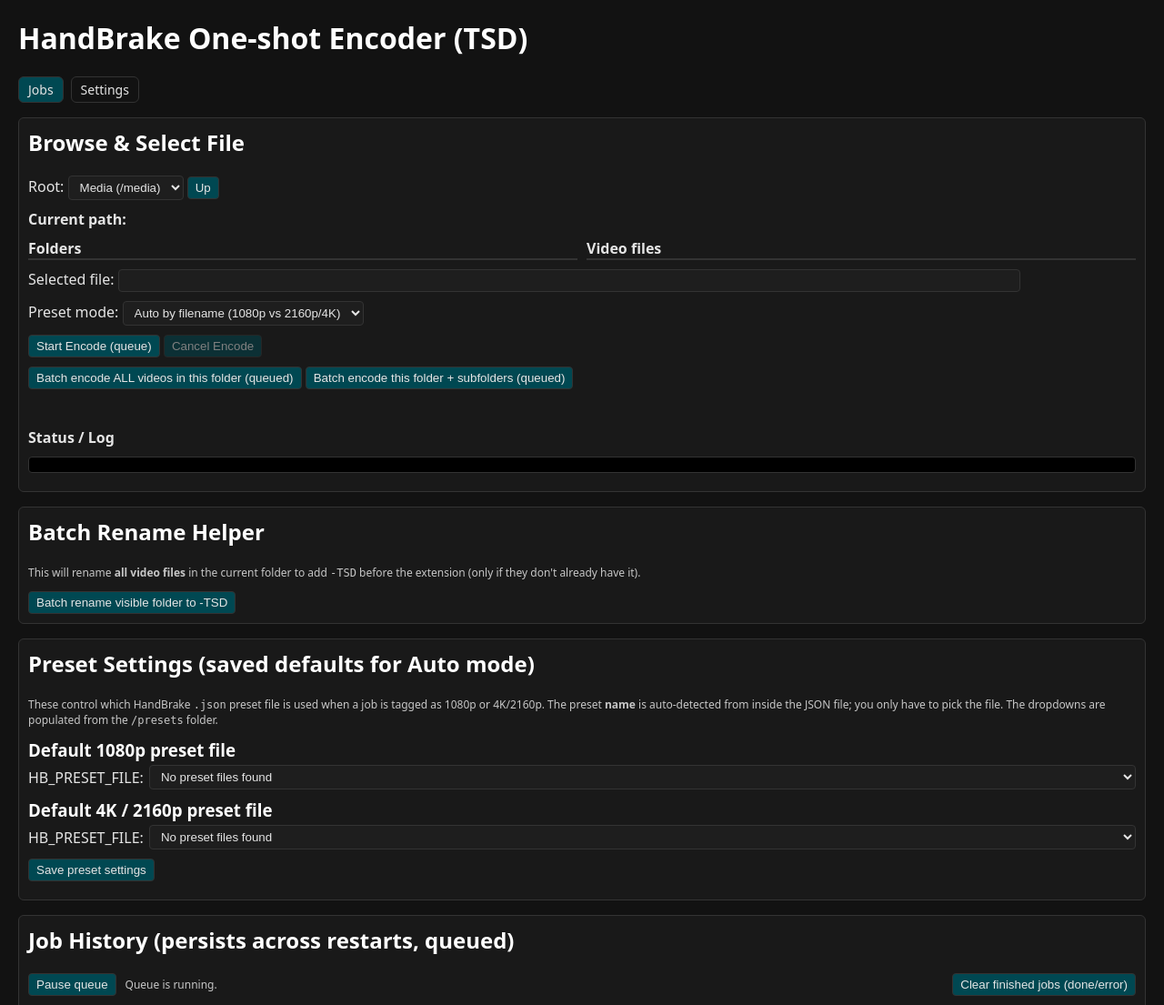
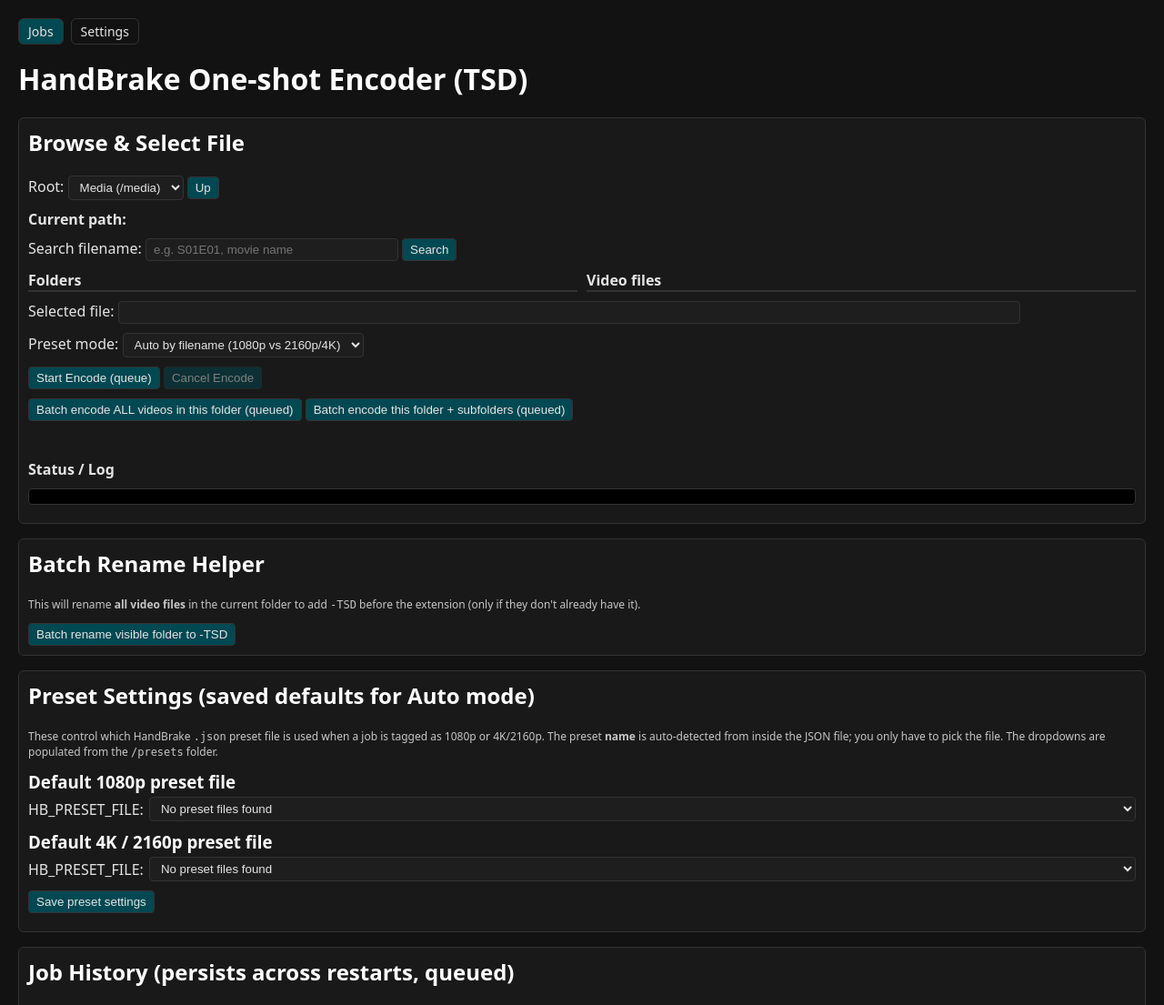
Before and after one commit to kevin1724/handbrake-tsd-helper, a Flask app: page / in a window 1280 px wide. Shown: the top 1105 px of the page at 91% size. Run offline with Flask 3, Linux system fonts and the light colour scheme; data that the repository does not hold is empty; parts of the project's set-up code (start-up, migrations or seed data) failed here and were passed over.

Commit message:
added search function to be able to find files to TSD faster

```diff
--- a/webui/app/routes.py
+++ b/webui/app/routes.py
@@ -630,3 +630,127 @@
         if not ok:
             return jsonify(error=err or "remove failed"), 400
         return jsonify(ok=True, job_id=job_id)
+
+
+
+    # ------------- Media search (files + folders, fuzzy-ish) -------------
+    @app.route("/search_media")
+    def search_media():
+        """
+        Search for video files AND folders by name (case-insensitive, contains-all-words).
+
+        Query params:
+          q    → search text (required, e.g. "S01E01", "avatar 4k", "season 1")
+          base → optional starting folder; if omitted, search all ROOTS
+
+        Matching:
+        - We lowercase everything
+        - Replace ., _, - with spaces
+        - Split the query into words
+        - A file/folder matches if ALL query words appear in its normalized name
+
+        Returns JSON:
+        {
+          "matches": [
+            {
+              "path": "/full/path/to",
+              "name": "Season 01",
+              "folder": "/full/path",     # parent folder (for files) or same as path (for dirs)
+              "type": "dir" | "file"
+            },
+            ...
+          ],
+          "limit": 200
+        }
+        """
+        q = (request.args.get("q") or "").strip()
+        if not q:
+            return jsonify(error="missing 'q' search term"), 400
+
+        base = (request.args.get("base") or "").strip()
+
+        def normalize(s: str) -> str:
+            s = s.lower()
+            for ch in [".", "_", "-"]:
+                s = s.replace(ch, " ")
+            return " ".join(s.split())  # collapse multiple spaces
+
+        query_terms = normalize(q).split()
+        if not query_terms:
+            return jsonify(error="search term too short"), 400
+
+        matches = []
+        SEARCH_LIMIT = 200
+
+        def name_matches(name: str) -> bool:
+            n = normalize(name)
+            return all(term in n for term in query_terms)
+
+        def walk_root(root_path: str) -> bool:
+            """
+            Walk a single root path and collect up to SEARCH_LIMIT matches.
+            Returns True if we hit the limit and should stop.
+            """
+            nonlocal matches
+
+            if not os.path.isdir(root_path):
+                return False
+
+            for root_dir, dirs, files in os.walk(root_path):
+                # --- Folders ---
+                for d in dirs:
+                    if not name_matches(d):
+                        continue
+
+                    full_path = os.path.join(root_dir, d)
+                    if not is_allowed_path(full_path):
+                        continue
+
+                    matches.append(
+                        {
+                            "path": full_path,
+                            "name": d,
+                            "folder": root_dir,
+                            "type": "dir",
+                        }
+                    )
+                    if len(matches) >= SEARCH_LIMIT:
+                        return True
+
+                # --- Files (video only) ---
+                for name in files:
+                    if not name.lower().endswith(VIDEO_EXTS):
+                        continue
+
+                    if not name_matches(name):
+                        continue
+
+                    full_path = os.path.join(root_dir, name)
+                    if not is_allowed_path(full_path):
+                        continue
+
+                    matches.append(
+                        {
+                            "path": full_path,
+                            "name": name,
+                            "folder": root_dir,
+                            "type": "file",
+                        }
+                    )
+                    if len(matches) >= SEARCH_LIMIT:
+                        return True
+
+            return False
+
+        # If base is provided, search only under that folder
+        if base:
+            if not is_allowed_path(base) or not os.path.isdir(base):
+                return jsonify(error="base path not allowed or not a directory"), 400
+            walk_root(base)
+        else:
+            # Otherwise, search under all configured ROOTS
+            for root_path, _label in ROOTS:
+                if walk_root(root_path):
+                    break
+
+        return jsonify(matches=matches, limit=SEARCH_LIMIT)
--- a/webui/app/templates/index.html
+++ b/webui/app/templates/index.html
@@ -11,16 +11,17 @@
   <link rel="stylesheet" href="{{ url_for('static', filename='styleui.css') }}">
 </head>
 <body>
-  <h1>HandBrake One-shot Encoder (TSD)</h1>
-
-  <!-- New top nav / tabs -->
+  <!-- Simple top nav (matches settings.html) -->
   <nav class="top-nav">
     <a href="/" class="nav-link nav-link-active">Jobs</a>
     <a href="/settings" class="nav-link">Settings</a>
   </nav>
 
+  <h1>HandBrake One-shot Encoder (TSD)</h1>
+
   <div class="section-card">
     <h2>Browse & Select File</h2>
+
     <div class="row">
       <label for="rootSelect">Root:</label>
       <select id="rootSelect"></select>
@@ -32,6 +33,19 @@
       <span id="currentPath" class="small"></span>
     </div>
 
+    <!-- New: search box for filenames -->
+    <div class="row">
+      <label for="searchInput">Search filename:</label>
+      <input
+        id="searchInput"
+        type="text"
+        placeholder="e.g. S01E01, movie name"
+        style="width:260px;"
+      >
+      <button id="searchBtn">Search</button>
+      <span id="searchStatus" class="small"></span>
+    </div>
+
     <div class="row" style="display:flex; gap:10px;">
       <div style="flex:1;">
         <strong>Folders</strong>
@@ -41,6 +55,12 @@
         <strong>Video files</strong>
         <ul id="files"></ul>
       </div>
+    </div>
+
+    <!-- New: search results list -->
+    <div class="row" id="searchResultsRow" style="display:none;">
+      <strong>Search results</strong>
+      <ul id="searchResults"></ul>
     </div>
 
     <div class="row">
@@ -147,7 +167,6 @@
 
 <script>
 // Server-side data injected by Flask/Jinja.
-// Use default([]) so the page doesn't explode if something is missing.
 const roots = {{ roots|default([], true)|tojson|safe }};
 const presetFiles = {{ preset_files|default([], true)|tojson|safe }};
 
@@ -159,6 +178,9 @@
 let statusTimer = null;
 let jobsTimer = null;
 
+// --------------------------
+// Helpers for roots / paths
+// --------------------------
 function safeInitCurrentPath() {
   if (Array.isArray(roots) && roots.length > 0 && Array.isArray(roots[0]) && roots[0].length > 0) {
     currentPath = roots[0][0];
@@ -196,39 +218,9 @@
   });
 }
 
-function populatePresetFileSelect(selectId, currentFile) {
-  const select = document.getElementById(selectId);
-  select.innerHTML = '';
-
-  if (!Array.isArray(presetFiles) || presetFiles.length === 0) {
-    const opt = document.createElement('option');
-    opt.value = '';
-    opt.textContent = 'No preset files found';
-    select.appendChild(opt);
-    return;
-  }
-
-  let hasCurrent = false;
-  presetFiles.forEach(path => {
-    const opt = document.createElement('option');
-    opt.value = path;
-    opt.textContent = path.split('/').pop();
-    if (currentFile && path === currentFile) {
-      opt.selected = true;
-      hasCurrent = true;
-    }
-    select.appendChild(opt);
-  });
-
-  if (currentFile && !hasCurrent) {
-    const opt = document.createElement('option');
-    opt.value = currentFile;
-    opt.textContent = currentFile + ' (custom / not found)';
-    opt.selected = true;
-    select.appendChild(opt);
-  }
-}
-
+// --------------------------
+// Directory listing
+// --------------------------
 function loadDir(path) {
   if (!path) {
     console.error('loadDir called with empty path');
@@ -245,7 +237,10 @@
       currentPath = data.path;
       document.getElementById('currentPath').textContent = data.path;
 
-      // ------- Folder list -------
+      // Clear any previous search status/results when changing folder
+      clearSearchResults();
+
+      // Folders
       const dirsUl = document.getElementById('dirs');
       dirsUl.innerHTML = '';
       data.dirs.forEach(name => {
@@ -253,11 +248,8 @@
         li.textContent = name;
         li.onclick = () => {
           let base = data.path;
-
-          // Ensure proper formatting
           if (!base.startsWith('/')) base = '/' + base;
           if (base.endsWith('/')) base = base.slice(0, -1);
-
           const newPath = base + '/' + name;
           console.log('Navigating to:', newPath);
           loadDir(newPath);
@@ -265,7 +257,7 @@
         dirsUl.appendChild(li);
       });
 
-      // ------- File list -------
+      // Files
       const filesUl = document.getElementById('files');
       filesUl.innerHTML = '';
       data.files.forEach(name => {
@@ -275,7 +267,6 @@
           let base = data.path;
           if (!base.startsWith('/')) base = '/' + base;
           if (base.endsWith('/')) base = base.slice(0, -1);
-
           const fullPath = base + '/' + name;
           document.getElementById('selectedFile').value = fullPath;
         };
@@ -299,6 +290,108 @@
   loadDir(newPath || currentPath);
 }
 
+// --------------------------
+// NEW: Search helpers
+// --------------------------
+function clearSearchResults() {
+  const row = document.getElementById('searchResultsRow');
+  const ul = document.getElementById('searchResults');
+  const status = document.getElementById('searchStatus');
+  if (ul) ul.innerHTML = '';
+  if (row) row.style.display = 'none';
+  if (status) status.textContent = '';
+}
+
+function renderSearchResults(results) {
+  const row = document.getElementById('searchResultsRow');
+  const ul = document.getElementById('searchResults');
+  const status = document.getElementById('searchStatus');
+
+  ul.innerHTML = '';
+
+  if (!Array.isArray(results) || results.length === 0) {
+    row.style.display = 'block';
+    const li = document.createElement('li');
+    li.textContent = '(no matches)';
+    ul.appendChild(li);
+    status.textContent = 'No matches found.';
+    return;
+  }
+
+  row.style.display = 'block';
+  status.textContent = `Found ${results.length} item(s).`;
+
+  results.forEach(item => {
+    const li = document.createElement('li');
+
+    // Tag to show if it's a folder or file
+    const tag = document.createElement('span');
+    tag.className = 'small';
+    tag.textContent = item.type === 'dir' ? '[Folder] ' : '[File] ';
+
+    const nameSpan = document.createElement('span');
+    nameSpan.textContent = item.name || item.path;
+
+    const meta = document.createElement('div');
+    meta.className = 'small';
+    meta.textContent = item.folder || '';
+
+    li.appendChild(tag);
+    li.appendChild(nameSpan);
+    li.appendChild(meta);
+
+    li.onclick = () => {
+      if (item.type === 'dir') {
+        // For folders: navigate there and clear any selected file
+        document.getElementById('selectedFile').value = '';
+        loadDir(item.path);
+      } else {
+        // For files: select the file and also load the folder it lives in
+        document.getElementById('selectedFile').value = item.path;
+        if (item.folder) {
+          loadDir(item.folder);
+        }
+      }
+    };
+
+    ul.appendChild(li);
+  });
+}
+
+
+function searchMedia() {
+  const input = document.getElementById('searchInput');
+  const status = document.getElementById('searchStatus');
+  const q = (input.value || '').trim();
+
+  if (!q) {
+    clearSearchResults();
+    status.textContent = 'Enter a name fragment to search.';
+    return;
+  }
+
+  status.textContent = 'Searching...';
+
+  const baseParam = currentPath ? '&base=' + encodeURIComponent(currentPath) : '';
+  fetch('/search_media?q=' + encodeURIComponent(q) + baseParam)
+    .then(r => r.json())
+    .then(data => {
+      if (data.error) {
+        status.textContent = 'Search error: ' + data.error;
+        return;
+      }
+      renderSearchResults(data.matches || []);
+    })
+    .catch(err => {
+      console.error(err);
+      status.textContent = 'Search failed.';
+    });
+}
+
+
+// --------------------------
+// Encode / cancel / status
+// --------------------------
 function startEncode() {
   const src = document.getElementById('selectedFile').value;
   const preset = document.getElementById('presetSelect').value;
@@ -397,6 +490,9 @@
     });
 }
 
+// --------------------------
+// Jobs table + queue state
+// --------------------------
 function refreshJobs() {
   fetch('/jobs')
     .then(r => r.json())
@@ -452,7 +548,6 @@
         }
         tr.appendChild(tdLog);
 
-        // Actions column: remove from queue if queued
         const tdActions = document.createElement('td');
         if (job.status === 'queued') {
           const removeBtn = document.createElement('button');
@@ -641,6 +736,39 @@
     });
 }
 
+function populatePresetFileSelect(selectId, currentFile) {
+  const select = document.getElementById(selectId);
+  select.innerHTML = '';
+
+  if (!Array.isArray(presetFiles) || presetFiles.length === 0) {
+    const opt = document.createElement('option');
+    opt.value = '';
+    opt.textContent = 'No preset files found';
+    select.appendChild(opt);
+    return;
+  }
+
+  let hasCurrent = false;
+  presetFiles.forEach(path => {
+    const opt = document.createElement('option');
+    opt.value = path;
+    opt.textContent = path.split('/').pop();
+    if (currentFile && path === currentFile) {
+      opt.selected = true;
+      hasCurrent = true;
+    }
+    select.appendChild(opt);
+  });
+
+  if (currentFile && !hasCurrent) {
+    const opt = document.createElement('option');
+    opt.value = currentFile;
+    opt.textContent = currentFile + ' (custom / not found)';
+    opt.selected = true;
+    select.appendChild(opt);
+  }
+}
+
 function savePresetConfigUI() {
   const body = {
     "1080": {
@@ -674,11 +802,11 @@
     });
 }
 
+// --------------------------
+// DOMContentLoaded init
+// --------------------------
 document.addEventListener('DOMContentLoaded', () => {
-  // Fill the Root dropdown from the roots array
   populateRoots();
-
-  // Set currentPath safely based on roots
   safeInitCurrentPath();
 
   if (currentPath) {
@@ -704,6 +832,14 @@
   document.getElementById('pauseQueueBtn').onclick = toggleQueuePause;
   document.getElementById('savePresetConfigBtn').onclick = savePresetConfigUI;
 
+  // NEW: bind search
+  document.getElementById('searchBtn').onclick = searchMedia;
+  document.getElementById('searchInput').addEventListener('keypress', (e) => {
+    if (e.key === 'Enter') {
+      searchMedia();
+    }
+  });
+
   loadPresetConfigUI();
   refreshJobs();
   refreshQueueState();
```
